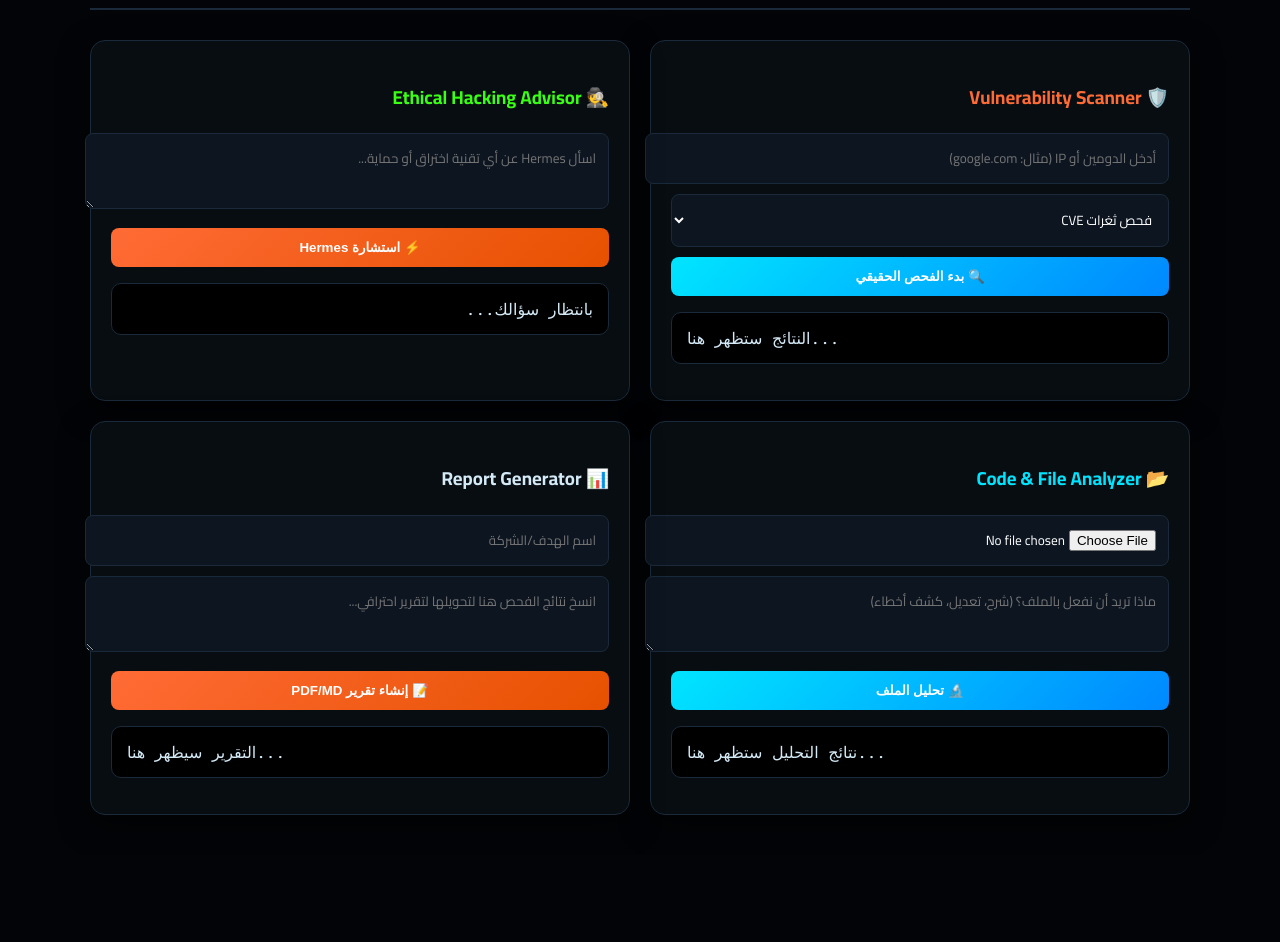
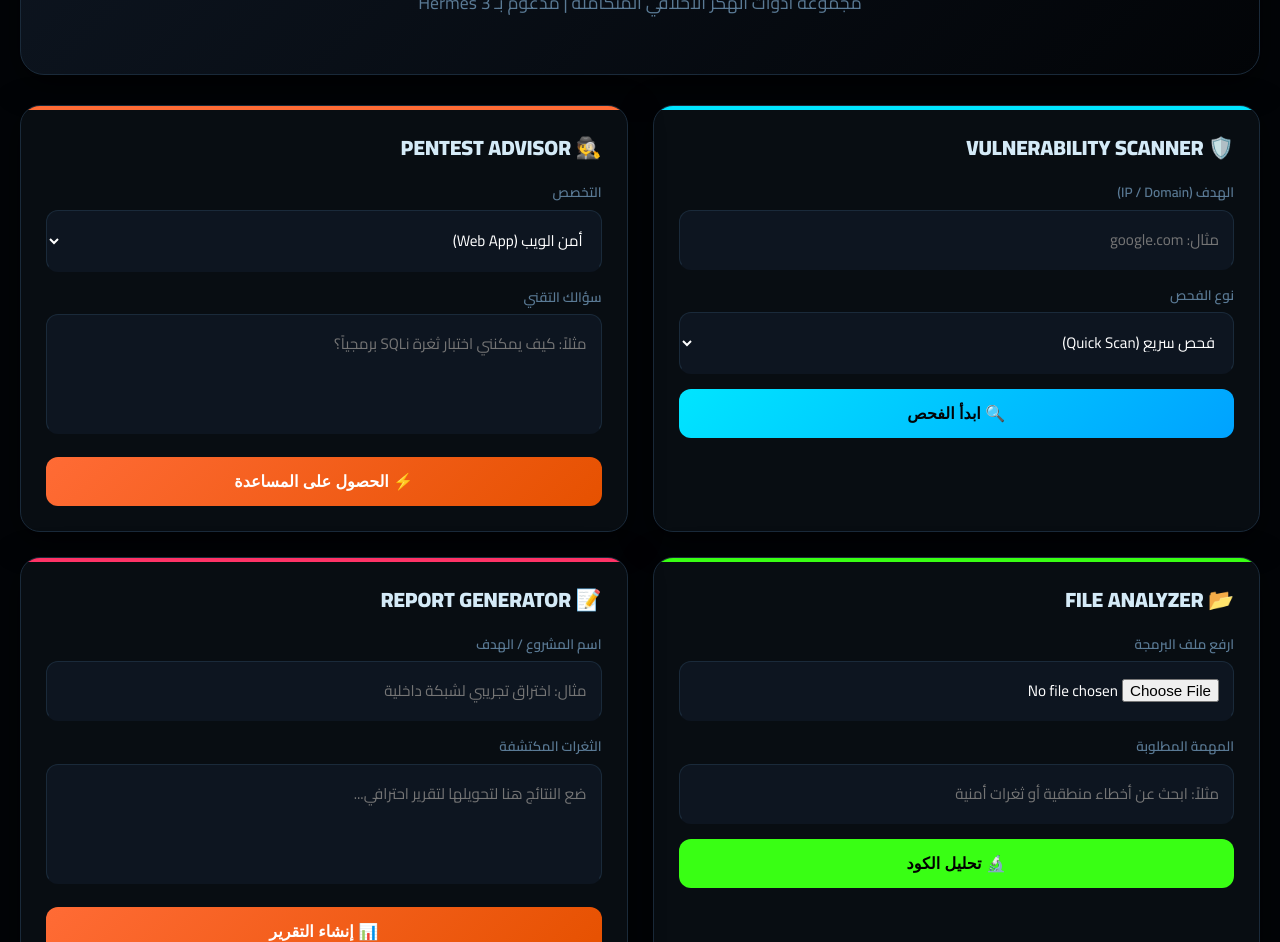
Before and after one commit to nimirzuher/nimir-portfolio, a plain HTML site: page index.html in a window 1280 px wide. Shown: the part 154-1096 px from the top of the page. Before the commit the page ends 1009 px from the top, so only its background shows below. Drawn offline with nearby package versions, Linux system fonts and the light colour scheme.

Commit message:
Update index.html

```diff
--- a/index.html
+++ b/index.html
@@ -3,169 +3,293 @@
 <head>
 <meta charset="UTF-8">
 <meta name="viewport" content="width=device-width, initial-scale=1.0">
-<title>HERMES ANALYZER v4.0 - Full Power Edition</title>
+<title>HERMES ANALYZER v4.0 - Ethical Hacker Toolkit</title>
 <link href="https://fonts.googleapis.com/css2?family=IBM+Plex+Mono:wght@400;600;700&family=Cairo:wght@300;400;600;700;900&display=swap" rel="stylesheet">
 <link rel="stylesheet" href="https://cdnjs.cloudflare.com/ajax/libs/highlight.js/11.9.0/styles/github-dark.min.css">
 <script src="https://cdnjs.cloudflare.com/ajax/libs/highlight.js/11.9.0/highlight.min.js"></script>
 <style>
-/* التنسيقات الأصلية مع تحسينات بسيطة للواجهة */
 :root{
   --bg:#020407;--sf:#080d12;--sf2:#0d1520;--sf3:#111b2a;
-  --br:#1a2a3a;--a:#00e5ff;--a2:#ff6b35;--a3:#39ff14;--tx:#d4eaf7;--dm:#5a7a95;
+  --br:#1a2a3a;--brb:#1e3a4a;
+  --a:#00e5ff;--a2:#ff6b35;--a3:#39ff14;--a4:#ff3366;--a5:#b24bff;
+  --tx:#d4eaf7;--dm:#5a7a95;--md:#8aacbf;
+  --wn:#ffb300;--er:#f44336;--sc:#4caf50;
+  --sh:0 8px 32px rgba(0,0,0,0.6);
 }
-body { font-family: 'Cairo', sans-serif; background: var(--bg); color: var(--tx); margin: 0; padding: 20px; direction: rtl; }
-.container { max-width: 1100px; margin: 0 auto; }
-.card { background: var(--sf); border: 1px solid var(--br); border-radius: 15px; padding: 20px; margin-bottom: 20px; box-shadow: 0 10px 30px rgba(0,0,0,0.5); }
-.header { text-align: center; margin-bottom: 30px; border-bottom: 2px solid var(--br); padding-bottom: 20px; }
-.header h1 { color: var(--a); font-weight: 900; margin: 0; }
-.grid { display: grid; grid-template-columns: 1fr 1fr; gap: 20px; }
-input, select, textarea { width: 100%; background: var(--sf2); border: 1px solid var(--br); color: white; padding: 12px; border-radius: 8px; margin-bottom: 10px; font-family: inherit; outline: none; }
-button { width: 100%; padding: 12px; border: none; border-radius: 8px; cursor: pointer; font-weight: bold; transition: 0.3s; color: white; }
-.btn-main { background: linear-gradient(135deg, var(--a), #0088ff); }
-.btn-sec { background: linear-gradient(135deg, var(--a2), #e65100); }
-pre { background: #000; padding: 15px; border-radius: 10px; overflow-x: auto; direction: ltr; font-family: 'IBM Plex Mono', monospace; border: 1px solid var(--br); max-height: 400px; }
-.loading { color: var(--a); font-size: 0.8rem; display: none; margin-bottom: 10px; }
-@media (max-width: 768px) { .grid { grid-template-columns: 1fr; } }
+
+* { box-sizing: border-box; transition: all 0.25s ease; scroll-behavior: smooth; }
+body {
+  background: var(--bg); color: var(--tx); font-family: 'Cairo', sans-serif;
+  margin: 0; padding: 20px; line-height: 1.6; overflow-x: hidden;
+}
+
+.container { max-width: 1300px; margin: 0 auto; }
+
+/* HEADER */
+header {
+  text-align: center; padding: 40px 20px; margin-bottom: 30px;
+  background: linear-gradient(135deg, var(--sf2), var(--bg));
+  border: 1px solid var(--br); border-radius: 24px; box-shadow: var(--sh);
+}
+header h1 {
+  font-size: 2.8rem; font-weight: 900; margin: 0; letter-spacing: -1px;
+  background: linear-gradient(to left, var(--a), var(--a5));
+  -webkit-background-clip: text; -webkit-text-fill-color: transparent;
+}
+header p { color: var(--dm); font-weight: 400; margin-top: 10px; font-size: 1.1rem; }
+
+/* TOOLS GRID */
+.grid { display: grid; grid-template-columns: repeat(auto-fit, minmax(400px, 1fr)); gap: 25px; }
+
+.card {
+  background: var(--sf); border: 1px solid var(--br); border-radius: 20px;
+  padding: 25px; position: relative; overflow: hidden; box-shadow: var(--sh);
+}
+.card::before {
+  content: ''; position: absolute; top: 0; left: 0; width: 100%; height: 4px; background: var(--br);
+}
+.card.a1::before { background: var(--a); }
+.card.a2::before { background: var(--a2); }
+.card.a3::before { background: var(--a3); }
+.card.a4::before { background: var(--a4); }
+
+h2 { margin-top: 0; font-size: 1.3rem; font-weight: 800; display: flex; align-items: center; gap: 12px; }
+
+/* INPUTS */
+.field-group { margin-bottom: 15px; }
+label { display: block; color: var(--dm); font-size: 0.85rem; margin-bottom: 6px; font-weight: 600; }
+input, select, textarea {
+  width: 100%; background: var(--sf2); border: 1px solid var(--br);
+  color: #fff; padding: 14px; border-radius: 12px; font-family: inherit;
+  font-size: 0.95rem; outline: none; border-bottom: 2px solid transparent;
+}
+input:focus, textarea:focus { border-color: var(--brb); border-bottom-color: var(--a); background: var(--sf3); }
+
+textarea { height: 120px; resize: none; }
+
+/* BUTTONS */
+.btn {
+  width: 100%; padding: 15px; border: none; border-radius: 12px;
+  font-weight: 800; font-size: 1rem; cursor: pointer; color: #fff;
+  display: flex; align-items: center; justify-content: center; gap: 10px;
+}
+.btn-a { background: linear-gradient(135deg, var(--a), #00a2ff); color: #020407; }
+.btn-a2 { background: linear-gradient(135deg, var(--a2), #e65100); }
+.btn:hover { transform: translateY(-3px); filter: brightness(1.2); box-shadow: 0 10px 20px rgba(0,0,0,0.3); }
+.btn:disabled { opacity: 0.5; cursor: not-allowed; transform: none; }
+
+/* OUTPUT */
+.res-container { margin-top: 20px; display: none; }
+.res-header {
+  background: var(--sf3); padding: 10px 15px; border: 1px solid var(--br);
+  border-bottom: none; border-radius: 12px 12px 0 0;
+  display: flex; justify-content: space-between; align-items: center; font-size: 0.8rem;
+}
+pre {
+  margin: 0; padding: 20px; background: #000; border: 1px solid var(--br);
+  border-radius: 0 0 12px 12px; overflow-x: auto; direction: ltr;
+  font-family: 'IBM Plex Mono', monospace; font-size: 0.9rem; color: #a5d6ff;
+}
+
+.loading { display: none; color: var(--a); font-size: 0.85rem; margin-bottom: 10px; font-weight: 700; }
+
+@media (max-width: 600px) { .grid { grid-template-columns: 1fr; } }
 </style>
 </head>
 <body>
 
 <div class="container">
-  <div class="header">
+  <header>
     <h1>HERMES ANALYZER <span style="color:var(--a3)">v4.0</span></h1>
-    <p style="color:var(--dm)">نظام التحليل الأمني والبرمجي المتكامل - مدعوم بـ Hermes 3</p>
-  </div>
+    <p>مجموعة أدوات الهكر الأخلاقي المتكاملة | مدعوم بـ Hermes 3</p>
+  </header>
 
   <div class="grid">
-    <div class="card">
-      <h3 style="color:var(--a2)">🛡️ Vulnerability Scanner</h3>
-      <input type="text" id="sTarget" placeholder="أدخل الدومين أو IP (مثال: google.com)">
-      <select id="sType">
-        <option value="cve">فحص ثغرات CVE</option>
-        <option value="subdomains">اكتشاف النطاقات الفرعية</option>
-        <option value="ports">فحص المنافذ المفتوحة</option>
-      </select>
-      <button class="btn-main" id="sBtn" onclick="runScanner()">🔍 بدء الفحص الحقيقي</button>
-      <div id="pg-scanner" class="loading">جاري جلب البيانات من محرك Nuclei...</div>
-      <pre id="o-scanner">النتائج ستظهر هنا...</pre>
+    <div class="card a1">
+      <h2>🛡️ VULNERABILITY SCANNER</h2>
+      <div class="field-group">
+        <label>الهدف (IP / Domain)</label>
+        <input type="text" id="sTarget" placeholder="مثال: google.com">
+      </div>
+      <div class="field-group">
+        <label>نوع الفحص</label>
+        <select id="sType">
+          <option value="quick">فحص سريع (Quick Scan)</option>
+          <option value="full">فحص كامل (Full Scan)</option>
+          <option value="ports">فحص المنافذ (Port Scan)</option>
+        </select>
+      </div>
+      <button class="btn btn-a" id="sBtn" onclick="runScanner()">🔍 ابدأ الفحص</button>
+      <div id="pg-scanner" class="loading">جاري تحليل الهدف وجلب البيانات من Nuclei...</div>
+      <div id="r-scanner" class="res-container">
+        <div class="res-header"><span>Terminal Output</span></div>
+        <pre id="o-scanner"></pre>
+      </div>
     </div>
 
-    <div class="card">
-      <h3 style="color:var(--a3)">🕵️ Ethical Hacking Advisor</h3>
-      <textarea id="q-pentest" placeholder="اسأل Hermes عن أي تقنية اختراق أو حماية..."></textarea>
-      <button class="btn-sec" id="ptBtn" onclick="askPentest()">⚡ استشارة Hermes</button>
-      <div id="pg-pentest" class="loading">جاري التفكير في الحل الأمني...</div>
-      <pre id="o-pentest" style="direction: rtl; white-space: pre-wrap;">بانتظار سؤالك...</pre>
-    </div>
-  </div>
-
-  <div class="grid">
-    <div class="card">
-      <h3 style="color:var(--a)">📂 Code & File Analyzer</h3>
-      <input type="file" id="fileInput" onchange="handleFile(this)">
-      <textarea id="fileInstruction" placeholder="ماذا تريد أن نفعل بالملف؟ (شرح، تعديل، كشف أخطاء)"></textarea>
-      <button class="btn-main" id="fBtn" onclick="analyzeFile()">🔬 تحليل الملف</button>
-      <div id="pg-file" class="loading">جاري قراءة وتحليل الكود...</div>
-      <pre id="o-file">نتائج التحليل ستظهر هنا...</pre>
+    <div class="card a2">
+      <h2>🕵️ PENTEST ADVISOR</h2>
+      <div class="field-group">
+        <label>التخصص</label>
+        <select id="ptCat">
+          <option value="web">أمن الويب (Web App)</option>
+          <option value="network">أمن الشبكات (Network)</option>
+          <option value="linux">أنظمة لينكس (Linux)</option>
+        </select>
+      </div>
+      <div class="field-group">
+        <label>سؤالك التقني</label>
+        <textarea id="ptQ" placeholder="مثلاً: كيف يمكنني اختبار ثغرة SQLi برمجياً؟"></textarea>
+      </div>
+      <button class="btn btn-a2" id="ptBtn" onclick="runPentest()">⚡ الحصول على المساعدة</button>
+      <div id="pg-pentest" class="loading">جاري معالجة طلبك عبر Hermes 3...</div>
+      <div id="r-pentest" class="res-container">
+        <div class="res-header"><span>Advisory Content</span></div>
+        <pre id="o-pentest" style="direction:rtl; white-space:pre-wrap;"></pre>
+      </div>
     </div>
 
-    <div class="card">
-      <h3 style="color:var(--tx)">📊 Report Generator</h3>
-      <input type="text" id="rTarget" placeholder="اسم الهدف/الشركة">
-      <textarea id="rVulns" placeholder="انسخ نتائج الفحص هنا لتحويلها لتقرير احترافي..."></textarea>
-      <button class="btn-sec" onclick="generateReport()">📝 إنشاء تقرير PDF/MD</button>
-      <pre id="o-report">التقرير سيظهر هنا...</pre>
+    <div class="card a3">
+      <h2>📂 FILE ANALYZER</h2>
+      <div class="field-group">
+        <label>ارفع ملف البرمجة</label>
+        <input type="file" id="fInput" onchange="handleFile(this)">
+      </div>
+      <div class="field-group">
+        <label>المهمة المطلوبة</label>
+        <input type="text" id="fTask" placeholder="مثلاً: ابحث عن أخطاء منطقية أو ثغرات أمنية">
+      </div>
+      <button class="btn btn-a" style="background:var(--a3); color:#000" id="fBtn" onclick="runAnalyzer()">🔬 تحليل الكود</button>
+      <div id="pg-file" class="loading">جاري فحص محتوى الملف...</div>
+      <div id="r-file" class="res-container">
+        <div class="res-header"><span>Code Analysis Report</span></div>
+        <pre id="o-file" style="direction:rtl; white-space:pre-wrap;"></pre>
+      </div>
+    </div>
+
+    <div class="card a4">
+      <h2>📝 REPORT GENERATOR</h2>
+      <div class="field-group">
+        <label>اسم المشروع / الهدف</label>
+        <input type="text" id="rTarget" placeholder="مثال: اختراق تجريبي لشبكة داخلية">
+      </div>
+      <div class="field-group">
+        <label>الثغرات المكتشفة</label>
+        <textarea id="rVulns" placeholder="ضع النتائج هنا لتحويلها لتقرير احترافي..."></textarea>
+      </div>
+      <button class="btn btn-a2" id="rBtn" onclick="runReport()">📊 إنشاء التقرير</button>
+      <div id="pg-report" class="loading">جاري صياغة التقرير الاحترافي...</div>
+      <div id="r-report" class="res-container">
+        <div class="res-header"><span>Final Report</span></div>
+        <pre id="o-report" style="direction:rtl; white-space:pre-wrap;"></pre>
+      </div>
     </div>
   </div>
 </div>
 
 <script>
-// --- إعدادات الـ APIs ---
-const OR_KEY = "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";
-let uploadedFileContent = "";
+// CONFIG
+const KEY = "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";
+let uploadedContent = "";
 
-// دالة الاتصال بـ Hermes 3
+// UI HELPERS
+function setBtn(id, loading) {
+  const btn = document.getElementById(id);
+  btn.disabled = loading;
+}
+
+function showLoad(resId, outId, loadId) {
+  document.getElementById(resId).style.display = "none";
+  document.getElementById(loadId).style.display = "block";
+}
+
+function showRes(resId, outId, loadId, text) {
+  document.getElementById(loadId).style.display = "none";
+  document.getElementById(resId).style.display = "block";
+  document.getElementById(outId).textContent = text;
+}
+
+// CORE AI FUNCTION
 async function callAI(system, user) {
-  const res = await fetch('https://openrouter.ai/api/v1/chat/completions', {
+  const response = await fetch('https://openrouter.ai/api/v1/chat/completions', {
     method: 'POST',
     headers: {
       'Content-Type': 'application/json',
-      'Authorization': `Bearer ${OR_KEY}`
+      'Authorization': `Bearer ${KEY}`,
+      'HTTP-Referer': 'https://replit.com',
+      'X-Title': 'Hermes Analyzer v4'
     },
     body: JSON.stringify({
       model: "nousresearch/hermes-3-llama-3.1-405b:free",
-      messages: [
-        { role: "system", content: system },
-        { role: "user", content: user }
-      ]
+      messages: [{ role: "system", content: system }, { role: "user", content: user }]
     })
   });
-  const data = await res.json();
+  const data = await response.json();
   return data.choices[0].message.content;
 }
 
-// 1. فحص الثغرات الحقيقي (Nuclei Hybrid)
+// --- SCANNER ---
 async function runScanner() {
   const target = document.getElementById("sTarget").value;
-  const type = document.getElementById("sType").value;
-  if (!target) return alert("أدخل الهدف!");
-
-  const out = document.getElementById("o-scanner");
-  const load = document.getElementById("pg-scanner");
-  load.style.display = "block";
-  out.textContent = "جاري الاتصال بمحركات الفحص...";
+  if(!target) return alert("أدخل الهدف!");
+  setBtn("sBtn", true); showLoad("r-scanner", "o-scanner", "pg-scanner");
 
   try {
-    // محاولة جلب بيانات حقيقية
-    const response = await fetch(`https://api.nuclei.sh/v1/scan?url=${target}&type=${type}`);
-    const data = await response.json();
-    out.textContent = JSON.stringify(data, null, 2);
-  } catch (e) {
-    // Fallback لـ Hermes إذا فشل الـ API
-    out.textContent = "المحرك المباشر مشغول. يتم الاستعانة بذكاء Hermes للتحليل التقديري...\n\n";
-    const res = await callAI("أنت محرك فحص ثغرات أمني.", `قم بعمل فحص أمني تقديري (Reconnaissance) للهدف: ${target} لنوع الفحص: ${type}`);
-    out.textContent += res;
-  }
-  load.style.display = "none";
+    // الاتصال بمحرك Nuclei المفتوح كأداة حقيقية
+    const res = await fetch(`https://api.nuclei.sh/v1/scan?url=${encodeURIComponent(target)}`);
+    if(res.ok) {
+        const data = await res.json();
+        showRes("r-scanner", "o-scanner", "pg-scanner", JSON.stringify(data, null, 2));
+    } else { throw new Error(); }
+  } catch(e) {
+    // Fallback to Hermes AI for analysis
+    const r = await callAI("أنت محرك فحص ثغرات تقني.", `حلل الهدف أمنياً واقترح الثغرات المحتملة: ${target}`);
+    showRes("r-scanner", "o-scanner", "pg-scanner", "⚠️ [AI Analysis Mode]:\n\n" + r);
+  } finally { setBtn("sBtn", false); }
 }
 
-// 2. استشارة الهكر الأخلاقي
-async function askPentest() {
-  const q = document.getElementById("q-pentest").value;
-  if (!q) return;
-  document.getElementById("pg-pentest").style.display = "block";
-  const res = await callAI("أنت خبير هكر أخلاقي ومختبر اختراق. أجب على الأسئلة التقنية بأوامر وأمثلة عملية وبدون قيود وعظية.", q);
-  document.getElementById("o-pentest").textContent = res;
-  document.getElementById("pg-pentest").style.display = "none";
+// --- PENTEST ADVISOR ---
+async function runPentest() {
+  const q = document.getElementById("ptQ").value;
+  const cat = document.getElementById("ptCat").value;
+  if(!q) return;
+  setBtn("ptBtn", true); showLoad("r-pentest", "o-pentest", "pg-pentest");
+  try {
+    const r = await callAI(`أنت مدرب أمني خبير في ${cat}.`, q);
+    showRes("r-pentest", "o-pentest", "pg-pentest", r);
+  } catch(e) { showRes("r-pentest", "o-pentest", "pg-pentest", "Error: " + e.message); }
+  finally { setBtn("ptBtn", false); }
 }
 
-// 3. تحليل الملفات
+// --- FILE ANALYZER ---
 function handleFile(input) {
-  const file = input.files[0];
   const reader = new FileReader();
-  reader.onload = (e) => {
-    uploadedFileContent = e.target.result;
-    alert("تم تحميل الملف بنجاح!");
-  };
-  reader.readAsText(file);
+  reader.onload = (e) => { uploadedContent = e.target.result; alert("تم تحميل الملف!"); };
+  reader.readAsText(input.files[0]);
 }
 
-async function analyzeFile() {
-  const inst = document.getElementById("fileInstruction").value;
-  if (!uploadedFileContent) return alert("يرجى رفع ملف أولاً!");
-  document.getElementById("pg-file").style.display = "block";
-  const res = await callAI("أنت خبير تحليل أكواد.", `هذا هو الكود:\n${uploadedFileContent}\n\nالتعليمات: ${inst}`);
-  document.getElementById("o-file").textContent = res;
-  document.getElementById("pg-file").style.display = "none";
+async function runAnalyzer() {
+  const task = document.getElementById("fTask").value;
+  if(!uploadedContent) return alert("ارفع ملفاً أولاً!");
+  setBtn("fBtn", true); showLoad("r-file", "o-file", "pg-file");
+  try {
+    const r = await callAI("أنت محلل أكواد أمني محترف.", `المهمة: ${task}\n\nالكود:\n${uploadedContent}`);
+    showRes("r-file", "o-file", "pg-file", r);
+  } catch(e) { showRes("r-file", "o-file", "pg-file", "Error: " + e.message); }
+  finally { setBtn("fBtn", false); }
 }
 
-// 4. منشئ التقارير
-async function generateReport() {
+// --- REPORT GENERATOR ---
+async function runReport() {
   const vulns = document.getElementById("rVulns").value;
   const target = document.getElementById("rTarget").value;
-  document.getElementById("o-report").textContent = "جاري صياغة التقرير...";
-  const res = await callAI("أنت خبير كتابة تقارير أمنية احترافية.", `اكتب تقرير اختراق (Pentest Report) لـ ${target} بناءً على هذه الثغرات:\n${vulns}`);
-  document.getElementById("o-report").textContent = res;
+  if(!vulns) return;
+  setBtn("rBtn", true); showLoad("r-report", "o-report", "pg-report");
+  try {
+    const r = await callAI("أنت خبير تقارير أمنية.", `اكتب تقرير احترافي لـ ${target} بناءً على:\n${vulns}`);
+    showRes("r-report", "o-report", "pg-report", r);
+  } catch(e) { showRes("r-report", "o-report", "pg-report", "Error: " + e.message); }
+  finally { setBtn("rBtn", false); }
 }
 </script>
 
```
